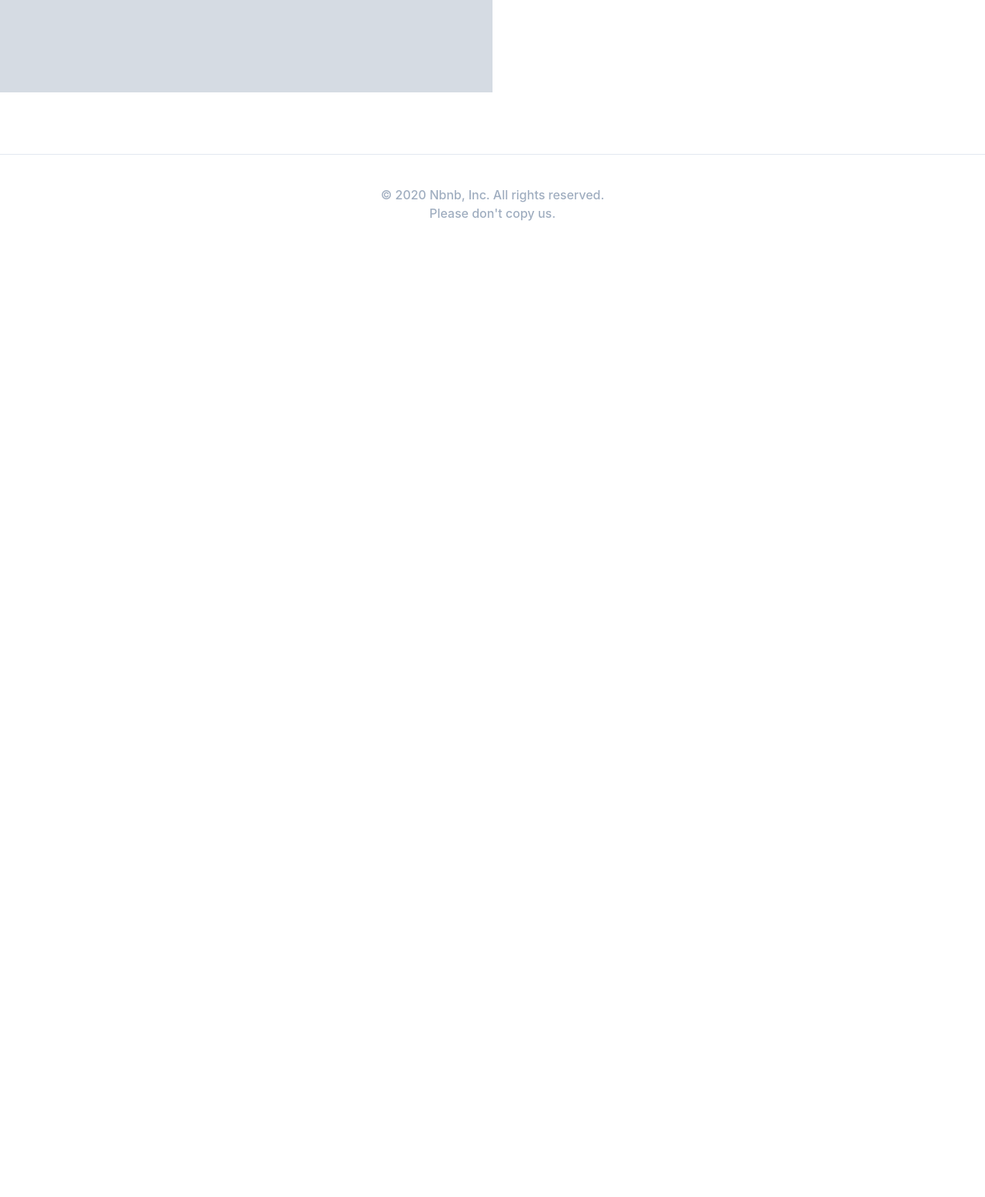
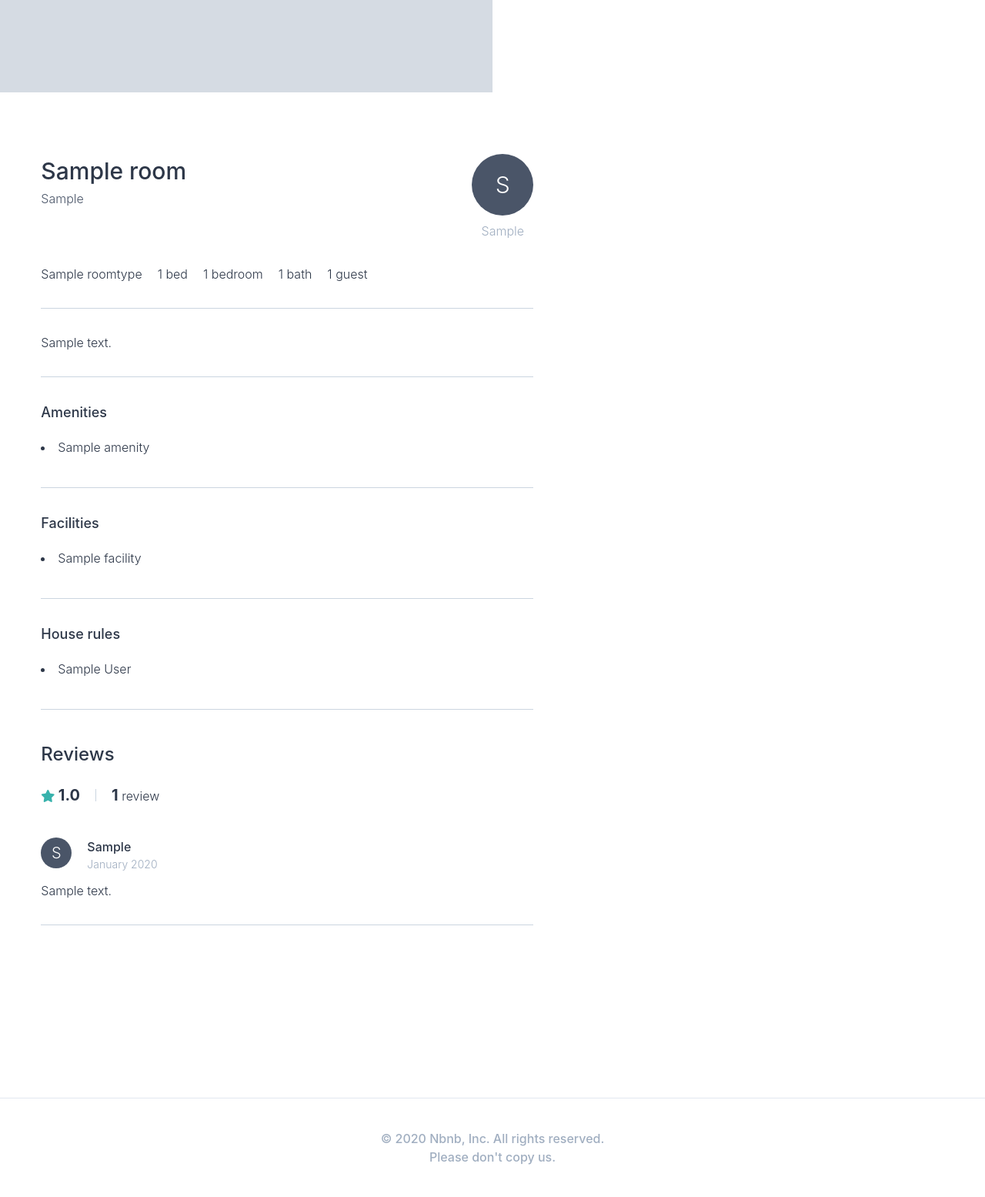
Before and after one commit to krystal3l/airbnb-clone, a Django app: page /rooms/1 in a window 1280 px wide. Shown: the part 556-2111 px from the top of the page at 77% size. Before the commit the page ends 843 px from the top, so only its background shows below. Run offline with Django 3.2, Linux system fonts and the light colour scheme; tables that the repository leaves empty hold one stand-in row (values such as "Sample post"); grey boxes marked "Sample" are stand-in pictures; some libraries are stand-ins or nearby versions.

Commit message:
Room Review Detail

```diff
--- a/assets/scss/styles.scss
+++ b/assets/scss/styles.scss
@@ -93,4 +93,7 @@ form {
   }
 }
 
+.border-section {
+  @apply border-b border-gray-400 pb-8 mt-8;
+}
 @tailwind utilities;
--- a/templates/mixins/user_avatar.html
+++ b/templates/mixins/user_avatar.html
@@ -1,9 +1,11 @@
 {% if user.avatar %}
-    <div class="h-20 w-20 rounded-full bg-cover" style="background-image: url({{user.avatar.url}});">
+    {% if user.avatar_content_type != None %}
+        <div class="{{h_and_w|default:'h-20 w-20'}} rounded-full bg-cover" style="background-image: url({{user.avatar.url}});">
+    {% else %}
+        <div class="{{h_and_w|default:'h-20 w-20'}} bg-gray-700 rounded-full text-white flex justify-center items-center">
+            <span class="{{text|default:'text-3xl'}} ">{{user.first_name|first}}</span>
+    {% endif %}
 
-{% else %}
-    <div class="h-20 w-20 bg-gray-700 rounded-full text-white flex justify-center items-center">
 
-    <span class="text-3xl">{{user.first_name|first}}</span>
 {% endif %}
 </div>
--- a/templates/rooms/room_detail.html
+++ b/templates/rooms/room_detail.html
@@ -13,8 +13,81 @@
                 <div style="background-image: url({{photo.file.url}})" class="w-1/2 h-auto bg-cover bg-center border border-gray-500 grid-img"></div>
             {% endfor %}
         </div>
+    </div>
 
+    <div class="container mx-auto flex justify-around pb-56">
+        <div class="w-1/2">
+            <div class="flex justify-between">
+                <div class="mb-5">
+                    <h4 class="text-3xl font-medium mb-px">{{room.name}}</h4>
+                    <span class="text-gray-700 font-light">{{room.city}}</span>
+                </div>
+                <a href="{{room.host.get_absolute_url}}" class="flex flex-col items-center">
+                    {% include "mixins/user_avatar.html" with user=room.host %}
+                    <span class="mt-2 text-gray-500">{{room.host.first_name}}</span>
+                </a>
+            </div>
+            <div class="flex border-section">
+                <span class="mr-5">{{room.room_type}}</span>
+                <span class="mr-5">{{room.beds}} bed{{room.beds|pluralize}}</span>
+                <span class="mr-5">{{room.bedrooms}} bedroom{{room.bedrooms|pluralize}}</span>
+                <span class="mr-5">{{room.baths}} bath{{room.baths|pluralize}}</span>
+                <span class="mr-5">{{room.guests}} guest{{room.guests|pluralize}}</span>
+            </div>
+            <p class="border-section">{{room.description}}</p>
+            <div class="border-section">
+                <h4 class="font-medium text-lg mb-5">Amenities</h4>
+                {% for a in room.amenities.all %}
+                    <li class="mb-2">{{a}}</li>
+                {% endfor %}
+            </div>
+            <div class="border-section">
+                <h4 class="font-medium text-lg mb-5">Facilities</h4>
+                {% for f in room.facilities.all %}
+                    <li class="mb-2">{{f}}</li>
+                {% endfor %}
+            </div>
+            <div class="border-section">
+                <h4 class="font-medium text-lg mb-5">House rules</h4>
+                {% for h in room.house_rules.all %}
+                    <li class="mb-2">{{h}}</li>
+                {% endfor %}
+            </div>
+            <div class="mt-10">
+                <h4 class="font-medium text-2xl mb-5">Reviews</h4>
+                <div class="flex items-center">
+                    <div>
+                        <i class="fas fa-star text-teal-500"></i>
+                        <span class="font-bold text-xl">{{room.total_rating}}</span>
+                    </div>
+                    <div class="h-4 w-px bg-gray-400 mx-5"></div>
+                    <div>
+                        <span class="font-bold text-xl">{{room.reviews.count}}</span>
+                        <span>review{{room.reviews.count|pluralize}}</span>
+                    </div>
+                </div>
+                <div class="mt-10">
+                    {% for review in room.reviews.all  %}
+                        <div class="border-section">
+                            <div class="mb-3 flex">
+                                <div>
+                                    {% include "mixins/user_avatar.html" with user=review.user h_and_w='w-10 h-10' text='text-xl' %}
+                                </div>
+                                <div class="flex flex-col ml-5">
 
+                                    <span class="font-medium">{{review.user.first_name}}</span>
+                                    <span class="text-sm text-gray-500">{{review.created|date:'F Y'}}</span>
+                                </div>
+                            </div>
+                            <p>{{review.review}}</p>
+                        </div>
+                    {% endfor %}
+
+                </div>
+
+            </div>
+        </div>
+        <div class="w-1/3"></div>
     </div>
 
 <!-- <div>
--- a/users/models.py
+++ b/users/models.py
@@ -84,3 +84,7 @@ class User(AbstractUser):
             )
             self.save()
         return
+
+    def avatar_content_type(self):
+        content_width = int(self.avatar.width)
+        return content_width
```
Also changed, not shown: rooms/models.py (line endings or trailing spaces), static/css/styles.css, users/views.py (line endings or trailing spaces).
